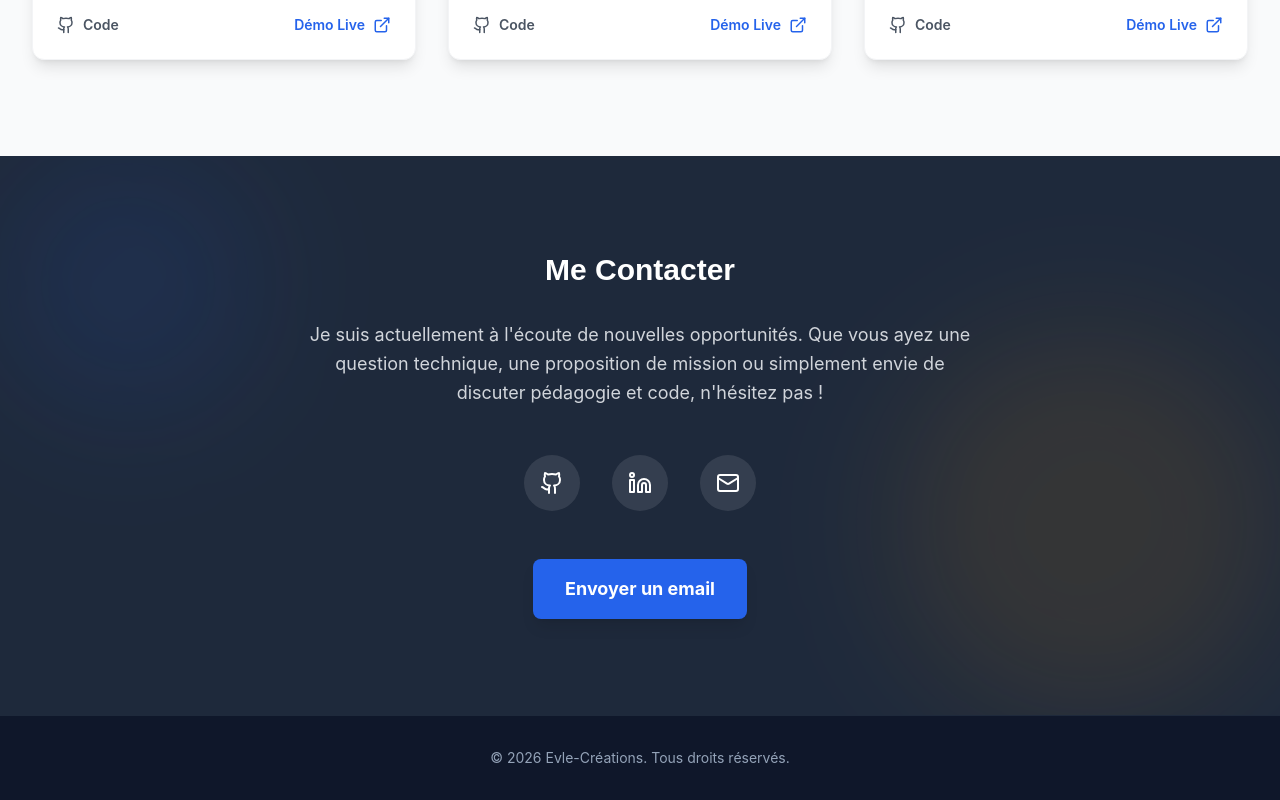
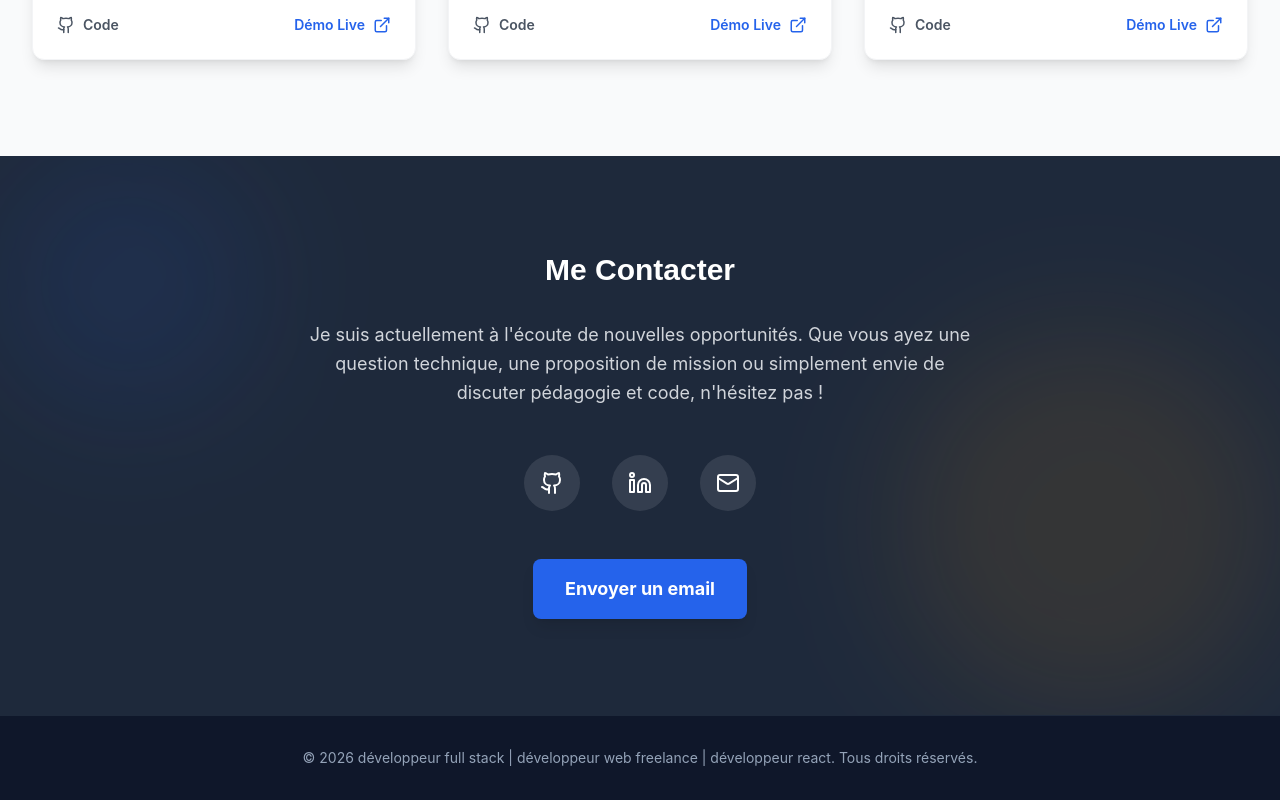
Before and after one commit to KOUAMLAN/portfolio-evle, a React (Vite) app: page / in a window 1280 px wide. Shown: the part 3554-4354 px from the top of the page. Built offline with nearby package versions, Linux system fonts and the light colour scheme.

Commit message:
rankingCoach: h1 h2 h3 mots-clés exacts

```diff
--- a/index.html
+++ b/index.html
@@ -4,7 +4,7 @@
     <meta charset="UTF-8" />
     <meta name="viewport" content="width=device-width, initial-scale=1.0" />
 
-    <title>développeur full stack | développeur web freelance | développeur react</title>
+    <title>Développeur full stack | Développeur web freelance | Développeur react</title>
     <meta name="description" content="Evle-Créations : développeur full stack, développeur web freelance et développeur React expert en création de sites web modernes et performants." />
 
     <link rel="icon" type="image/svg+xml" href="https://picsum.photos/32/32" />
--- a/src/constants.ts
+++ b/src/constants.ts
@@ -2,10 +2,9 @@ import { Github, Linkedin, Mail } from "lucide-react";
 import { Project, Social } from "./types";
 
 export const PERSONAL_INFO = {
-  name: "Evle-Créations",
-  title: "Développeur Web Freelance Expert en Création de Sites Internet",
-  tagline:
-    "Evle-Créations : Votre Partenaire pour des Projets Web Modernes et Performants",
+  name: "développeur full stack | développeur web freelance | développeur react",
+  title: "Evle-Créations - Expert Cosne-sur-Loire Yonne",
+  tagline: "développeur full stack React/Node.js boulangeries PME 3500€",
   email: "evlekouamlanwilliams@yahoo.fr",
   socials: [
     { name: "GitHub", url: "https://github.com/KOUAMLAN", icon: Github },
```
